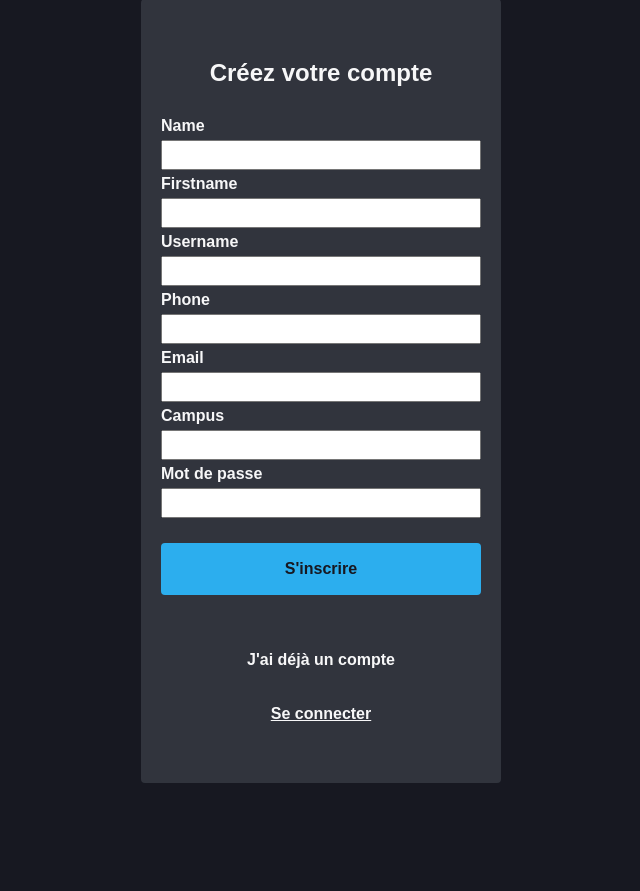
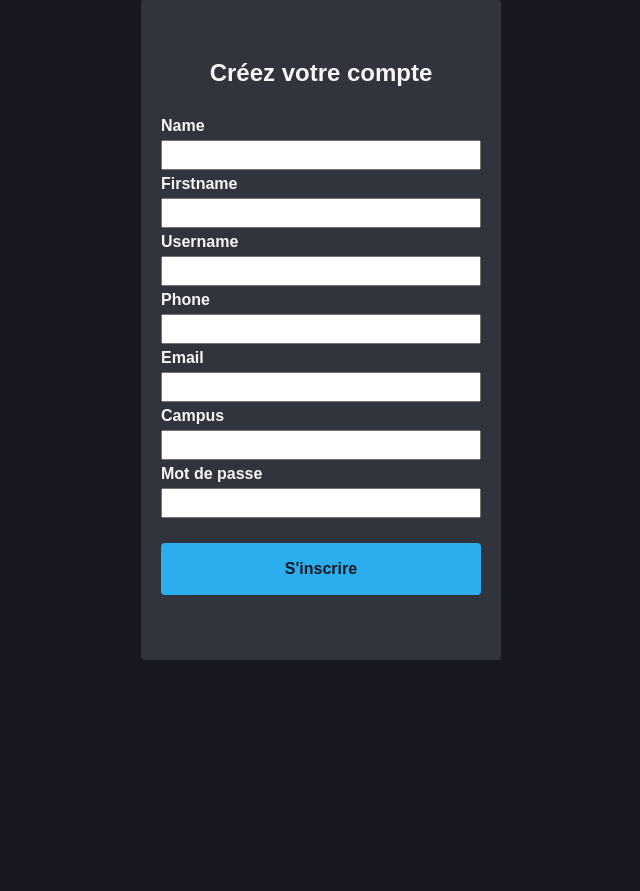
Before and after one commit to ENICharles/ProjetSortir, a Symfony app: template templates/registration/register.html.twig in a window 1280 px wide. Shown: the part 209-1100 px from the top of the page, without its empty margins (319-959 px from the left). After the commit the page ends 869 px from the top, so only its background shows below. Run offline with Twig, Linux system fonts and the light colour scheme; the template is opened without the code that fills it, so the values that code supplies are empty; form fields are guessed from the names that the template uses; some libraries are stand-ins or nearby versions; some web fonts are replaced.

Commit message:
LRX | update views suppression des liens de redirection

```diff
--- a/templates/registration/register.html.twig
+++ b/templates/registration/register.html.twig
@@ -24,10 +24,6 @@
                 </div>
                 {{ form_end(registrationForm) }}
             </div>
-            <div class="redirect">
-                <p class="redirect__text">J'ai déjà un compte</p>
-                <a class="redirect__link" href="{{ path('app_login') }}">Se connecter</a>
-            </div>
         </div>
 
     </div>
```
